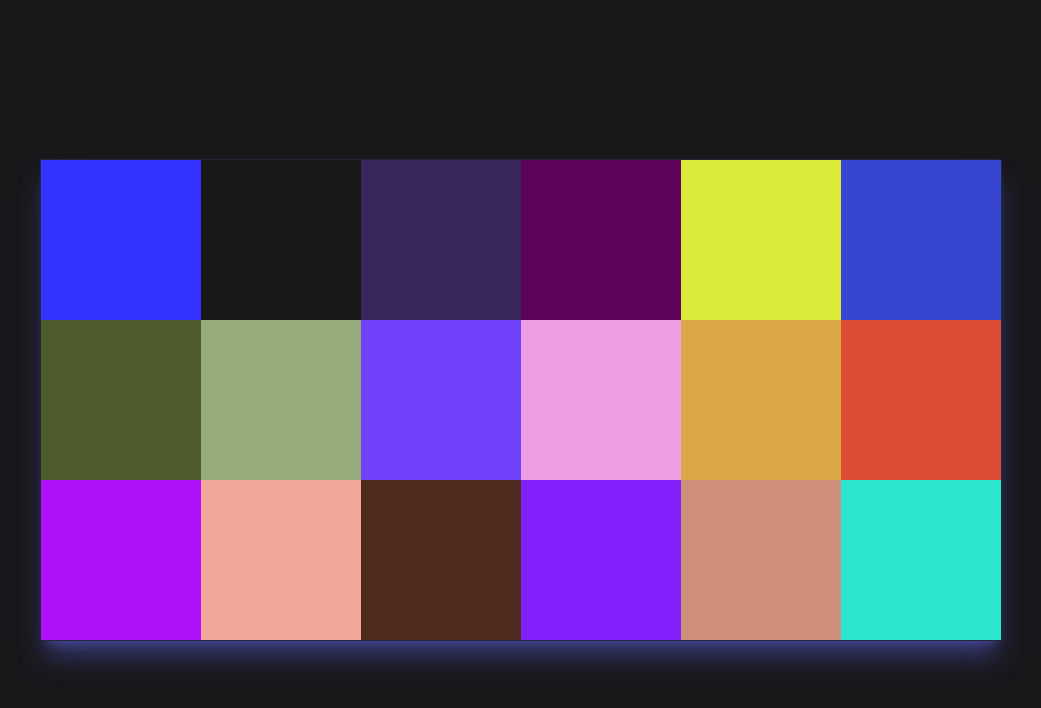
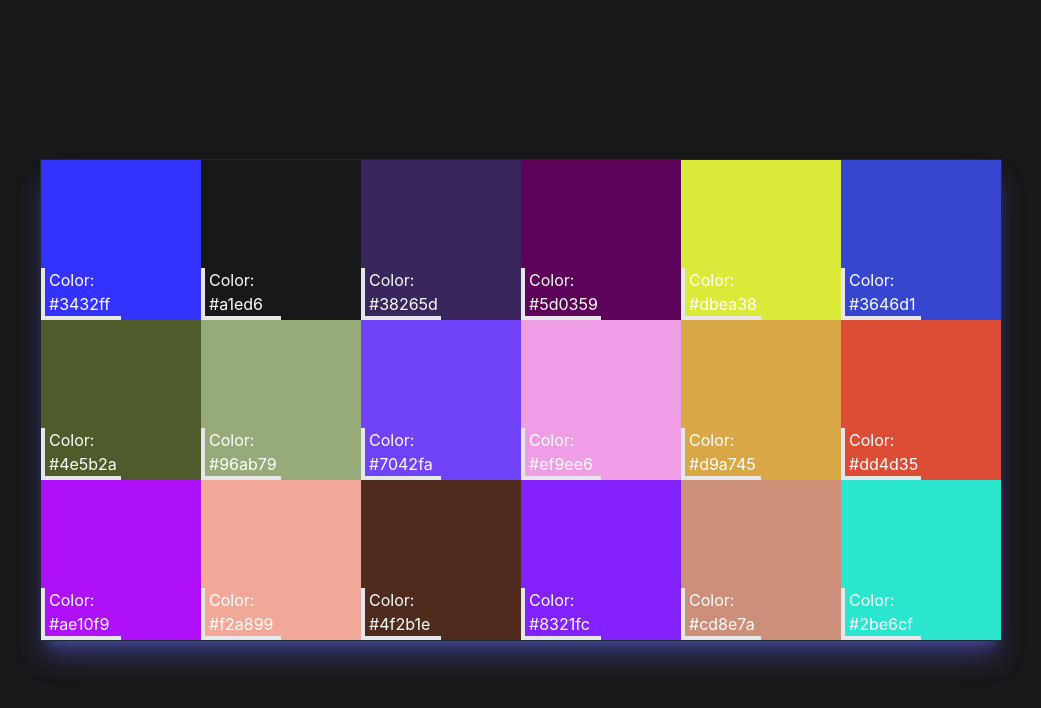
Before and after one commit to Valllerian/Color-Palette-App, a React (Create React App) app: page / in a window 1280 px wide. Shown: the top 708 px of the page, without its empty margins (119-1160 px from the left). Built offline with nearby package versions, Linux system fonts and the light colour scheme.

Commit message:
added color names to each box

```diff
--- a/src/Color/Color.jsx
+++ b/src/Color/Color.jsx
@@ -12,12 +12,17 @@ const Color = (props) => {
   };
 
   return (
-    <div id="test">
+    <div id="test" className="relative">
       <div
         style={{ backgroundColor: newColor ? newColor : random }}
         className="text-white h-40 w-40 tile"
         onClick={newRandom}
-      ></div>
+      >
+        <div className="absolute bottom-0 border-b-4 border-l-4 border-white-500 w-20 pl-1">
+          <p>Color:</p>
+          <p>{newColor ? newColor : random}</p>
+        </div>
+      </div>
     </div>
   );
 };
```
